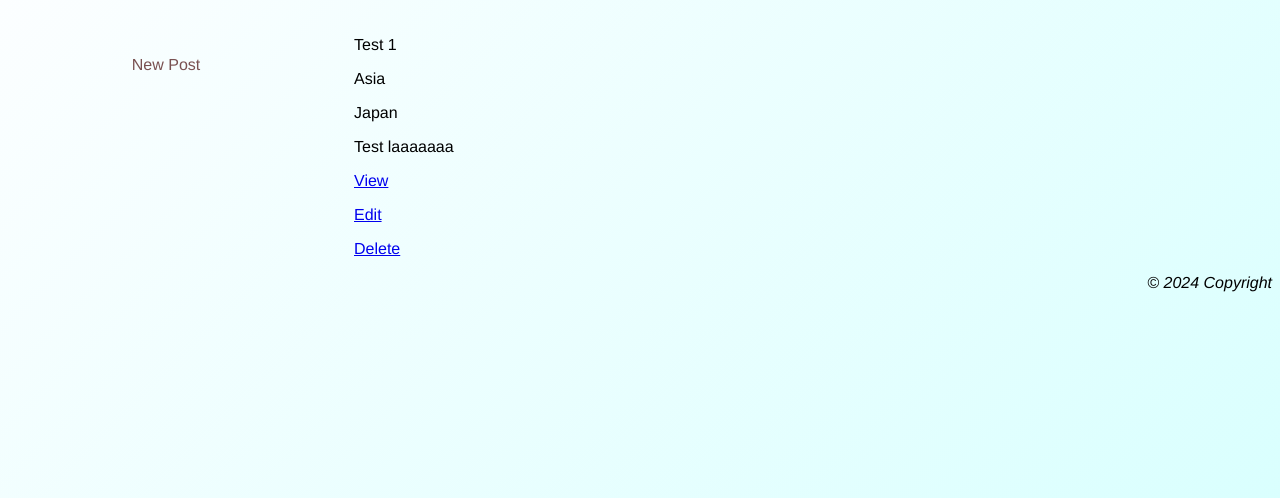
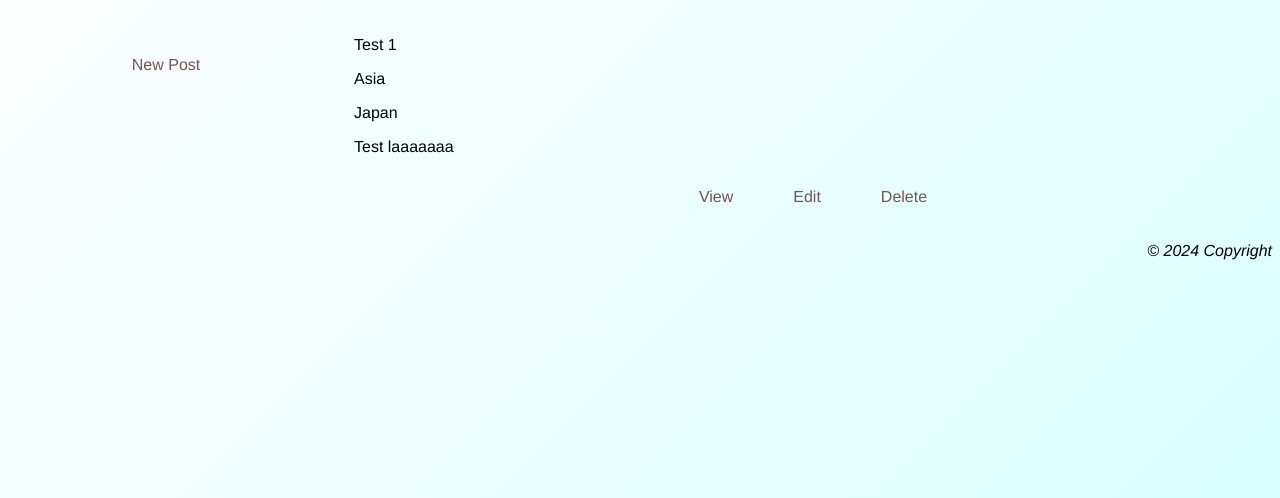
Before and after one commit to yenyih24/TravelBlog, a PHP site: page /pages/index.php in a window 1280 px wide. Shown: the part 175-673 px from the top of the page. Run offline with PHP 8.4, Linux system fonts and the light colour scheme; data comes from the database, SQL or seed files in the repository.

Commit message:
change some layout

```diff
--- a/css/style.css
+++ b/css/style.css
@@ -91,6 +91,28 @@ body {
     padding: 10px 15px; /* Padding for area */
   }
 
+  .main_link {
+    display: flex; /* Use flexbox layout for main_link */
+    justify-content: center; /* Center navigation items */
+  }
+
+  /* Unordered list inside the nav */
+  .main_link ul {
+    list-style-type: none; /* Remove default bullet points */
+    display: flex; /* Align navigation items horizontally */
+  }
+
+  .main_link ul li {
+    margin: 0 15px; /* Spacing between list items */
+  }
+
+  /* Navigation links */
+  .main_link ul li a {
+    color: rgb(121, 81, 81); /* Set link color */
+    text-decoration: none; /* Remove underline from links */
+    padding: 10px 15px; /* Padding for clickable area */
+  }
+
   footer {
     text-align: right;
     font-style: italic;
--- a/pages/index.php
+++ b/pages/index.php
@@ -41,19 +41,29 @@ if (!$result_set) {
 
     <div class="blog">
 
-    <?php while ($post = mysqli_fetch_assoc($result_set)) { ?>
+    <?php while ($post = mysqli_fetch_assoc($result_set)) {
+      ?>
 
-    <p><?php echo $post['title']; ?><p>
+    <p><?php echo $post['title']; ?><p></div>
+
     <p><?php echo $post['state']; ?><p>
+
     <p><?php echo $post['country']; ?><p>
+
     <p><?php echo $post['content']; ?><p>
 
      <!-- send the id as parameter -->
-     <p><a class="action" href="<?php echo "blog.php?id=" . $post['post_id']; ?>">View</a></p>
-          <p><a class="action" href="<?php echo "edit.php?id=" . $post['post_id']; ?>">Edit</a></p>
-          <p><a class="action" href="<?php echo "delete.php?id=" . $post['post_id']; ?>">Delete</a></p>
+      <div class="main_link">
+      <ul>
+     <li><a class="action" href="<?php echo "blog.php?id=" . $post['post_id']; ?>">View</a></li>
+     <li><a class="action" href="<?php echo "edit.php?id=" . $post['post_id']; ?>">Edit</a></li>
+     <li><a class="action" href="<?php echo "delete.php?id=" . $post['post_id']; ?>">Delete</a></li>
+          <ul>
+      </div>
+
           <?php } ?>
-
+          </div>
+        </div>
 
         <?php include 'footerTB.php'; ?>
     </div>
--- a/pages/login.php
+++ b/pages/login.php
@@ -8,7 +8,7 @@
 
     <title>Assignment2 - Travel blog- Login page</title>
     <!-- <script src="script.js" defer></script> -->
-    <script src="../scripts/script.js" defer></script>
+    <script src="../scripts/script.js"></script>
     <link rel="stylesheet" type="text/css" href="../css/form.css">
     <link rel="stylesheet" type="text/css" href="../css/style.css">
 </head>
```
Also changed, not shown: css/form.css (+5 -2 lines), pages/sign.php (+5 -3 lines).
